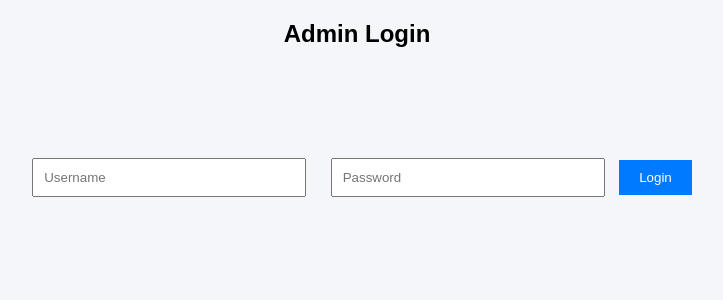
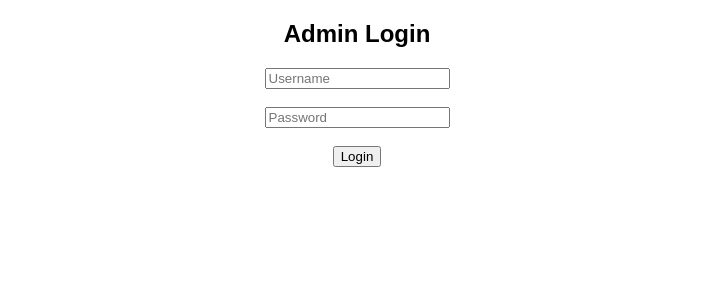
Before and after one commit to RizwanMansori/LocalServicesApp, a Flask app: page /login in a window 1280 px wide. Shown: the top 300 px of the page, without its empty margins (283-1006 px from the left). Run offline with Flask 3, Linux system fonts and the light colour scheme.

Commit message:
Update login.html

```diff
--- a/templates/login.html
+++ b/templates/login.html
@@ -2,44 +2,15 @@
 <html>
 <head>
 <title>Admin Login</title>
-<style>
-body{
-font-family:Arial;
-text-align:center;
-background:#f4f6f9;
-}
-
-form{
-margin-top:100px;
-}
-
-input{
-padding:10px;
-margin:10px;
-width:250px;
-}
-
-button{
-padding:10px 20px;
-background:#007BFF;
-color:white;
-border:none;
-}
-</style>
 </head>
-
-<body>
+<body style="text-align:center;font-family:Arial">
 
 <h2>Admin Login</h2>
 
 <form method="post">
-
-<input type="text" name="username" placeholder="Username" required>
-
-<input type="password" name="password" placeholder="Password" required>
-
+<input type="text" name="username" placeholder="Username"><br><br>
+<input type="password" name="password" placeholder="Password"><br><br>
 <button type="submit">Login</button>
-
 </form>
 
 </body>
```
